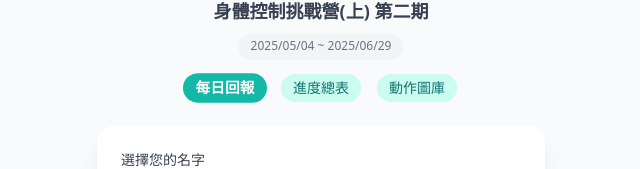
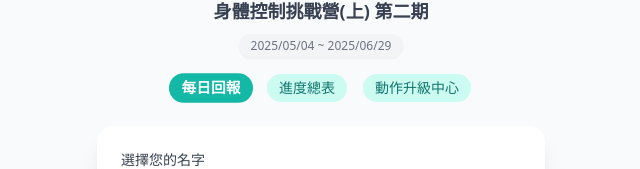
Before and after one commit to MarsChiou/training-report-app, a React (Vite) app in the folder training-report-app/: page /report in a window 1280 px wide. Shown: the part 204-373 px from the top of the page, without its empty margins (319-959 px from the left). Built offline with nearby package versions, Linux system fonts and the light colour scheme; no server answers.

Commit message:
動作圖庫更改名稱

```diff
--- a/training-report-app/src/pages/components/Header.tsx
+++ b/training-report-app/src/pages/components/Header.tsx
@@ -7,7 +7,7 @@ export default function Header() {
   const navItems = [
     { name: '每日回報', path: '/report' },
     { name: '進度總表', path: '/progress' },
-    { name: '動作圖庫', path: '/movement' },
+    { name: '動作升級中心', path: '/movement' },
   ];
 
   return (
```
Also changed, not shown: 1 other file (tests, documents, lock files or other folders).
